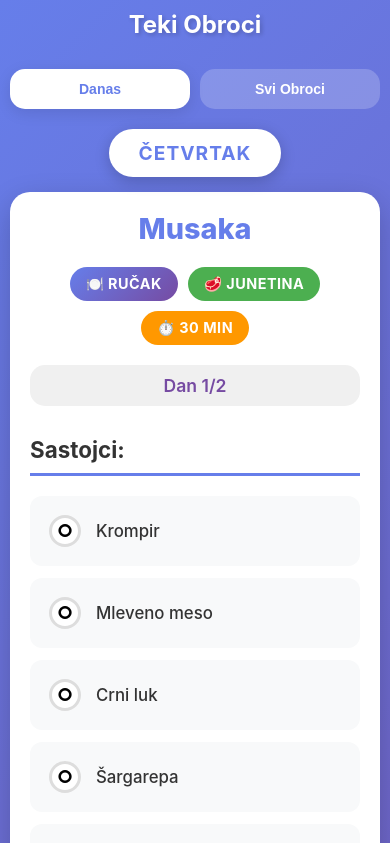
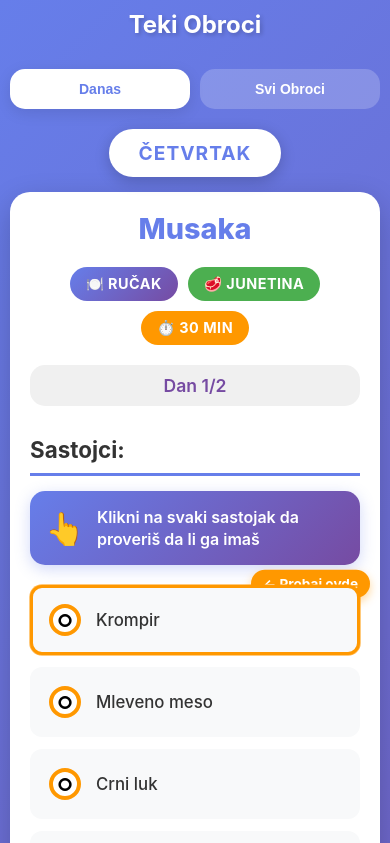
Before and after one commit to brackoandrija/nanny-meals, a Next.js app: page /nanny-meals/ in a window 390 px wide. Shown: the top 843 px of the page. Built offline with nearby package versions, Linux system fonts and the light colour scheme.

Commit message:
Make ingredient checklist SUPER obvious: add visual instructions, animations, and reset button

```diff
--- a/app/globals.css
+++ b/app/globals.css
@@ -1080,3 +1080,160 @@ body {
     font-size: 3.5rem;
   }
 }
+
+/* INGREDIENT INSTRUCTIONS - MAKE IT SUPER OBVIOUS */
+.ingredients-instruction {
+  background: linear-gradient(135deg, #667eea 0%, #764ba2 100%);
+  color: white;
+  padding: 20px;
+  border-radius: 15px;
+  margin-bottom: 20px;
+  display: flex;
+  align-items: center;
+  gap: 15px;
+  box-shadow: 0 4px 15px rgba(102, 126, 234, 0.3);
+  position: relative;
+}
+
+.instruction-icon {
+  font-size: 2.5rem;
+  animation: pointDown 1.5s ease-in-out infinite;
+}
+
+@keyframes pointDown {
+  0%, 100% {
+    transform: translateY(0);
+  }
+  50% {
+    transform: translateY(8px);
+  }
+}
+
+.instruction-text {
+  flex: 1;
+  font-size: 1.1rem;
+  font-weight: 600;
+  line-height: 1.4;
+}
+
+.instruction-arrow {
+  position: absolute;
+  right: -10px;
+  top: 100%;
+  margin-top: 5px;
+  background: #ff9800;
+  color: white;
+  padding: 8px 15px;
+  border-radius: 20px;
+  font-size: 0.9rem;
+  font-weight: 700;
+  box-shadow: 0 4px 10px rgba(255, 152, 0, 0.4);
+  animation: bounce 2s ease-in-out infinite;
+  white-space: nowrap;
+}
+
+@keyframes bounce {
+  0%, 100% {
+    transform: translateY(0);
+  }
+  50% {
+    transform: translateY(-5px);
+  }
+}
+
+/* PULSE ANIMATION FOR FIRST INGREDIENT */
+.ingredient-item.pulse {
+  animation: pulseGlow 2s ease-in-out infinite;
+  border: 3px solid #ff9800 !important;
+}
+
+@keyframes pulseGlow {
+  0%, 100% {
+    box-shadow: 0 0 0 0 rgba(255, 152, 0, 0.7);
+  }
+  50% {
+    box-shadow: 0 0 0 15px rgba(255, 152, 0, 0);
+  }
+}
+
+/* Make checkbox more obvious when not checked */
+.ingredient-item:not(.checked) .checkbox {
+  border-color: #ff9800;
+  border-width: 4px;
+}
+
+.ingredient-item:not(.checked):hover .checkbox {
+  background: #fff3e0;
+  transform: scale(1.1);
+}
+
+/* MOBILE RESPONSIVE */
+@media (max-width: 600px) {
+  .ingredients-instruction {
+    padding: 15px;
+    gap: 12px;
+  }
+
+  .instruction-icon {
+    font-size: 2rem;
+  }
+
+  .instruction-text {
+    font-size: 1rem;
+  }
+
+  .instruction-arrow {
+    font-size: 0.85rem;
+    padding: 6px 12px;
+  }
+}
+
+/* RESET BUTTON */
+.reset-checks-btn {
+  margin-top: 15px;
+  padding: 10px 20px;
+  background: #f0f0f0;
+  color: #666;
+  border: 2px solid #ddd;
+  border-radius: 20px;
+  font-size: 0.95rem;
+  font-weight: 600;
+  cursor: pointer;
+  transition: all 0.3s ease;
+}
+
+.reset-checks-btn:hover {
+  background: #e0e0e0;
+  border-color: #999;
+  transform: scale(1.05);
+}
+
+/* Make ingredients SUPER obvious they're clickable */
+.ingredient-item {
+  position: relative;
+  cursor: pointer;
+  user-select: none;
+}
+
+.ingredient-item::after {
+  content: '👆 Klikni';
+  position: absolute;
+  right: 15px;
+  top: 50%;
+  transform: translateY(-50%);
+  font-size: 0.85rem;
+  color: #999;
+  font-weight: 600;
+  opacity: 0;
+  transition: opacity 0.3s ease;
+}
+
+.ingredient-item:not(.checked):hover::after {
+  opacity: 1;
+}
+
+@media (max-width: 600px) {
+  .ingredient-item::after {
+    display: none;
+  }
+}
--- a/app/page.tsx
+++ b/app/page.tsx
@@ -246,11 +246,21 @@ export default function Home() {
             <div className="ingredients-section">
               <h3 className="section-title-big">Sastojci:</h3>
 
+              <div className="ingredients-instruction">
+                <div className="instruction-icon">👆</div>
+                <div className="instruction-text">
+                  Klikni na svaki sastojak da proveriš da li ga imaš
+                </div>
+                {checkedIngredients.size === 0 && (
+                  <div className="instruction-arrow">← Probaj ovde</div>
+                )}
+              </div>
+
               <div className="ingredient-checklist">
                 {currentMeal.ingredients.map((ingredient, index) => (
                   <div
                     key={index}
-                    className={`ingredient-item ${checkedIngredients.has(index) ? 'checked' : ''}`}
+                    className={`ingredient-item ${checkedIngredients.has(index) ? 'checked' : ''} ${checkedIngredients.size === 0 && index === 0 ? 'pulse' : ''}`}
                     onClick={() => toggleIngredient(index)}
                   >
                     <div className="checkbox">
@@ -263,7 +273,20 @@ export default function Home() {
 
               <div className={`ingredients-status ${allIngredientsChecked ? 'complete' : 'incomplete'}`}>
                 {allIngredientsChecked ? (
-                  <span className="status-complete">✓ Imate sve!</span>
+                  <>
+                    <span className="status-complete">✓ Imate sve!</span>
+                    <button
+                      className="reset-checks-btn"
+                      onClick={() => {
+                        setCheckedIngredients(new Set())
+                        if (currentMeal) {
+                          localStorage.removeItem(`checks_${currentMeal.id}`)
+                        }
+                      }}
+                    >
+                      Resetuj ✕
+                    </button>
+                  </>
                 ) : (
                   <span className="status-incomplete">Nedostaje: {missingCount} {missingCount === 1 ? 'sastojak' : 'sastojaka'}</span>
                 )}
```
